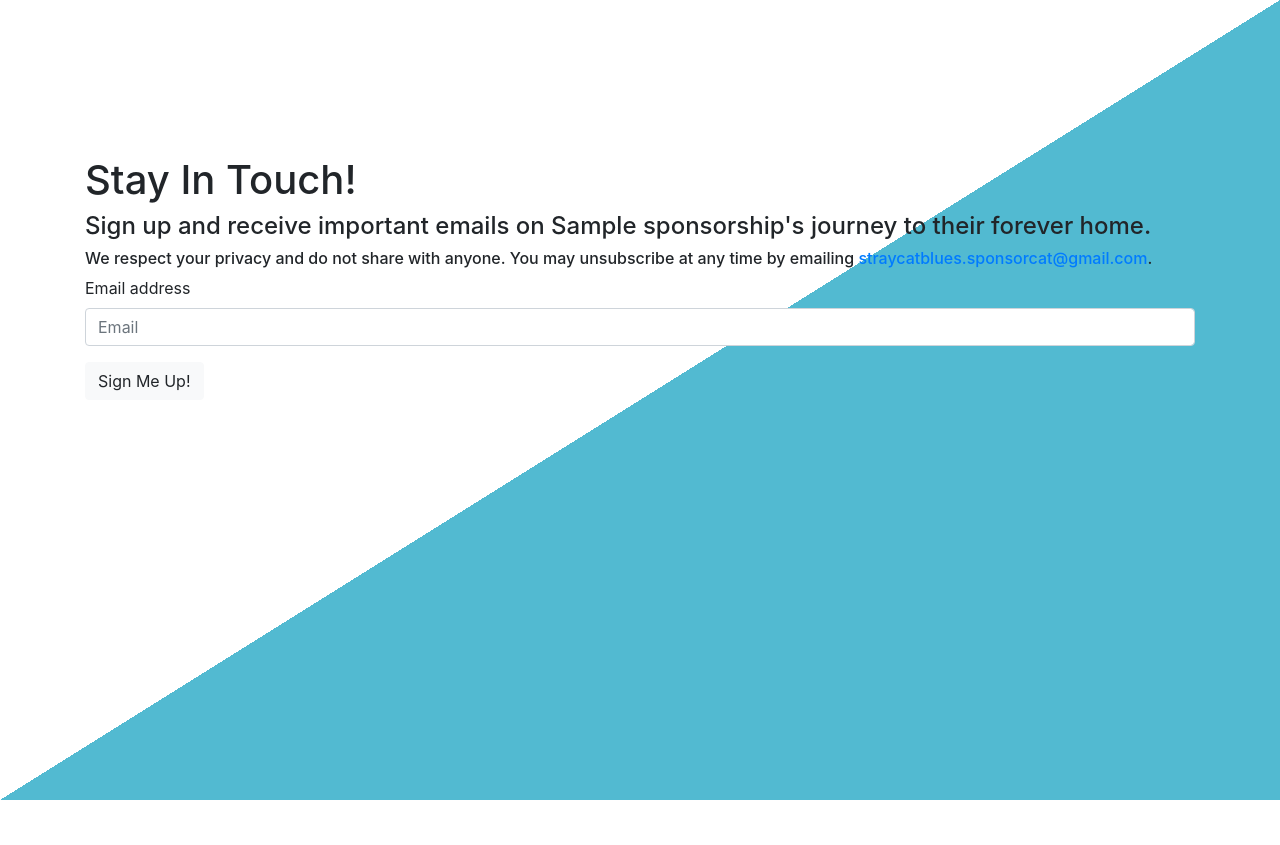
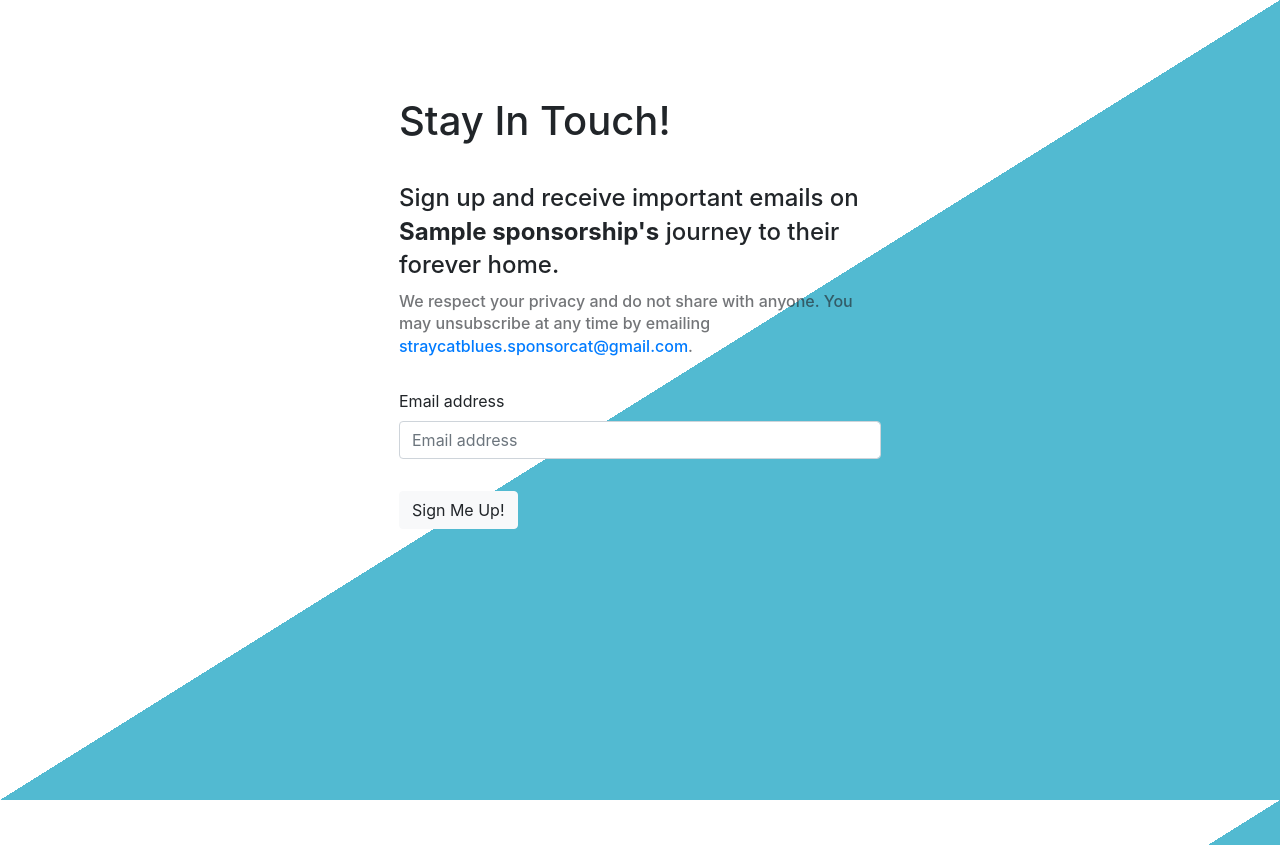
Before and after one commit to amberheilman/sponsor-journey, a Flask app: page /1 in a window 1280 px wide. Before the commit the page ends 800 px from the top, so only its background shows below. Run offline with Flask 2, Linux system fonts and the light colour scheme; a database or web service that is not in the repository returns one stand-in record (values such as "Sample title"); some libraries are stand-ins or nearby versions.

Commit message:
add spacing update styles

```diff
--- a/static/main.css
+++ b/static/main.css
@@ -1,5 +1,10 @@
 .container {
+    height: 100%;
     margin-top: 45px;
+    width: 40%;
+}
+.container-lg {
+    width: auto;
 }
 .heading {
     display: flex;
@@ -9,6 +14,7 @@
     justify-content: space-between;
 }
 body {
+    height: 100%;
     background: none;
 }
 html {
@@ -34,12 +40,25 @@
     font-weight: 500;
     text-decoration: underline;
 }
-
+.form-group {
+    margin-bottom: 2rem;
+    margin-top: 2rem;
+}
+.privacy-stmt {
+    color: #212529a1;
+}
+.title {
+    margin-bottom: 2em;
+}
+.h1, .h2, .h3, .h4, .h5, .h6, h1, h2, h3, h4, h5, h6 {
+    line-height: 1.4em;
+}
 @media all and (max-width: 1000px) {
     .container {
         padding: 0;
         margin: 0;
         width: 100%;
+        line-height: 1.6;
     }
     .item {
         width: 100%;
@@ -57,6 +76,9 @@
         box-shadow: none;
     }
     .padded {
-        padding: 1%;
+        padding: 5%;
+    }
+    button {
+        width: 100%;
     }
 }
--- a/templates/signup.html
+++ b/templates/signup.html
@@ -15,19 +15,14 @@
 </head>
 <body>
   <div class="container padded">
-      <h1 class="heading">Stay In Touch!</h1>
-      <h4>Sign up and receive important emails on {{ name }}'s journey to their forever home.</h4>
-      <h6>We respect your privacy and do not share with anyone. You may unsubscribe at any time by emailing <a href="mailto:straycatblues.sponsorcat@gmail.com">straycatblues.sponsorcat@gmail.com</a>.</h6>
+      <div class="title"><h1 class="heading">Stay In Touch!</h1></div>
+      <div class="sub-title"><h4>Sign up and receive important emails on <b>{{ name }}'s</b> journey to their forever home.</h4></div>
+      <div class="privacy-stmt"><h6>We respect your privacy and do not share with anyone. You may unsubscribe at any time by emailing <a href="mailto:straycatblues.sponsorcat@gmail.com">straycatblues.sponsorcat@gmail.com</a>.</h6></div>
       <div class="container-login">
-          {% if error %}
-            <div class="alert alert-danger" role="alert">
-              {{ error }}
-            </div>
-          {% endif %}
         <form action="" method=post>
           <div class="form-group">
-            <label for="exampleInputEmail1">Email address</label>
-            <input type="email" class="form-control" id="exampleInputEmail1" aria-describedby="emailHelp" placeholder="Email" name="email" value="{{ email }}">
+            <label for="exampleInputEmail">Email address</label>
+            <input type="email" class="form-control" id="exampleInputEmail" aria-describedby="emailHelp" placeholder="Email address" name="email">
           </div>
           <button type="submit" class="btn btn-light">Sign Me Up!</button>
           <input type=hidden value="{{ _next or '' }}" name=next>
--- a/templates/thank-you.html
+++ b/templates/thank-you.html
@@ -14,7 +14,7 @@
     <link rel="mask-icon" href="{{ url_for('static', filename='favicon.ico', _external=True, _scheme=scheme) }}" color="#5bbad5">
 </head>
 <body>
-  <div class="container">
+  <div class="container-lg">
       <div class="heading">
       {% if error %}
         <div class="alert alert-danger" role="alert">
@@ -22,8 +22,8 @@
         </div>
       {% endif %}
       <div class="item">
-          <h1>Thanks for signing up!</h1>
-          <h4>We'll keep you in the loop about {{ name }}, and let you know about all the big events along their journey!</h4>
+          <h2>Thanks for signing up!</h2>
+          <h4>We'll keep you in the loop about <b>{{ name }}</b>, and let you know about all the big events along their journey!</h4>
           Check out all our <a href="https://www.straycatblues.org/adoptable" class="available-link">available cats</a>.</h3>
       </div>
       <div class="item cat-img"><img src="{{ img }}"></div>
```
